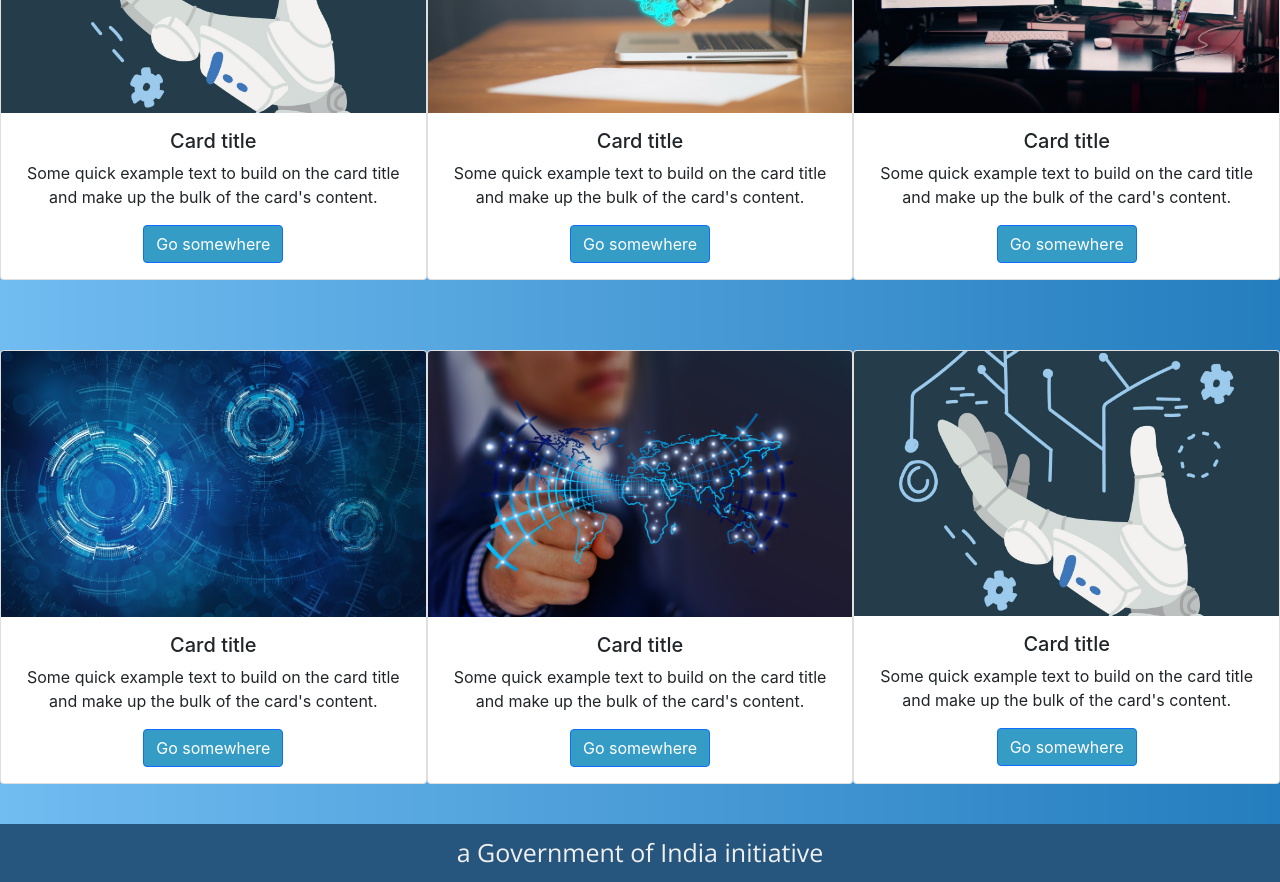
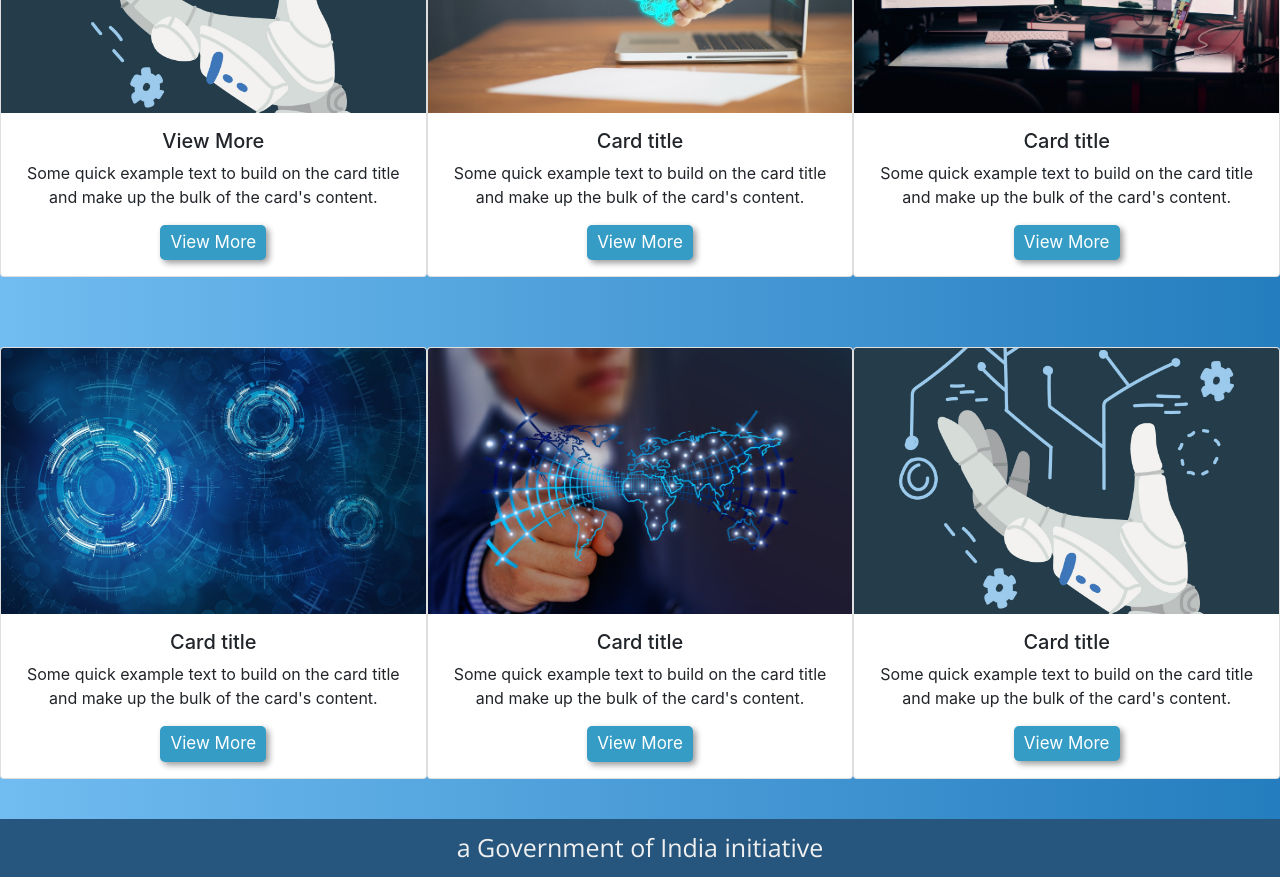
Before and after one commit to prithivi-maruthachalam/k_website, a React (Create React App) app: page /projects in a window 1280 px wide. Shown: the part 260-1142 px from the top of the page. Built offline with nearby package versions, Linux system fonts and the light colour scheme.

Commit message:
Button animations in projects

```diff
--- a/src/components/pros.js
+++ b/src/components/pros.js
@@ -19,11 +19,11 @@ class Pros extends Component{
                     <div class="card">
                         <img class="card-img-top" src={ A } alt="Card image cap"/>
                         <div class="card-body">
-                            <h5 class="card-title">Card title</h5>
+                            <h5 class="card-title">View More</h5>
                             <p class="card-text">Some quick example text to build on the
                             card title and make up the bulk of the card's content.</p>
                             <Link to="/workInProgress">
-                                <button class="btn btn-primary btn-B">Go somewhere</button>
+                                <button class="btn-primary btn-B">View More</button>
                             </Link>
                         </div>
                     </div>
@@ -35,7 +35,7 @@ class Pros extends Component{
                             <p class="card-text">Some quick example text to build on the
                             card title and make up the bulk of the card's content.</p>
                             <Link to="/workInProgress">
-                                <button class="btn btn-primary btn-B">Go somewhere</button>
+                                <button class="btn-primary btn-B">View More</button>
                             </Link>
                         </div>
                     </div>
@@ -47,7 +47,7 @@ class Pros extends Component{
                             <p class="card-text">Some quick example text to build on the
                             card title and make up the bulk of the card's content.</p>
 
-                            <button class="btn btn-primary btn-B">Go somewhere</button>
+                            <button class="btn-primary btn-B">View More</button>
                         </div>
                     </div>
 
@@ -61,7 +61,7 @@ class Pros extends Component{
                             <p class="card-text">Some quick example text to build on the
                             card title and make up the bulk of the card's content.</p>
                             <Link to="/workInProgress">
-                                <button class="btn btn-primary btn-B">Go somewhere</button>
+                                <button class="btn-primary btn-B">View More</button>
                             </Link>
                         </div>
                     </div>
@@ -73,7 +73,7 @@ class Pros extends Component{
                             <p class="card-text">Some quick example text to build on the
                             card title and make up the bulk of the card's content.</p>
                             <Link to="/workInProgress">
-                                <button class="btn btn-primary btn-B">Go somewhere</button>
+                                <button class="btn-primary btn-B">View More</button>
                             </Link>
                         </div>
                     </div>
@@ -85,7 +85,7 @@ class Pros extends Component{
                             <p class="card-text">Some quick example text to build on the
                             card title and make up the bulk of the card's content.</p>
                             <Link to="/workInProgress">
-                                <button class="btn btn-primary btn-B">Go somewhere</button>
+                                <button class="btn-primary btn-B">View More</button>
                             </Link>
                         </div>
                     </div>
--- a/src/styles/pros.css
+++ b/src/styles/pros.css
@@ -20,5 +20,19 @@
 .btn-B{
     background-color: #359cc5!important;
     border: 0;
+    transition: all 0.4s;
     outline: 0;
+
+    font-size: 17px;
+    padding: 5px 10px;
+    border-radius: 5px;
+
+    box-shadow: 3px 3px 6px rgba(0, 0, 0, 0.4)!important;
 }
+
+
+.btn-B:hover{
+    font-size: 16px;
+    box-shadow: 0px 0px 0px rgba(0,0,0,0)!important;
+    transition: all 0.4s;
+}
```
